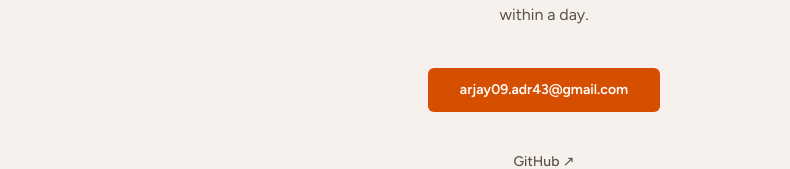
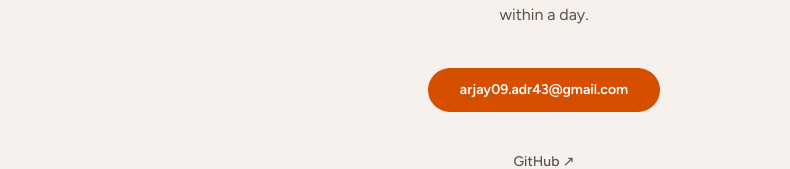
Before and after one commit to arjaydelosreyes/Arjay-Portfolio, a Next.js app: page / in a window 1280 px wide. Shown: the part 3134-3303 px from the top of the page, without its empty margins (96-886 px from the left). Built offline with nearby package versions, Linux system fonts and the light colour scheme.

Commit message:
05282026 - "fix email button: pre-filled subject and rounded-full style"

```diff
--- a/components/Contact.tsx
+++ b/components/Contact.tsx
@@ -28,8 +28,8 @@ export default function Contact() {
         </p>
 
         <a
-          href={`mailto:${bio.email}`}
-          className="inline-flex items-center justify-center px-8 py-3 rounded-md bg-accent text-white font-semibold text-sm hover:opacity-90 transition-opacity mb-10"
+          href={`mailto:${bio.email}?subject=Opportunity%20%E2%80%94%20Arjay%20Delos%20Reyes`}
+          className="inline-flex items-center justify-center px-8 py-3 rounded-full bg-accent text-white font-semibold text-sm hover:opacity-90 transition-opacity mb-10 focus-visible:outline-none focus-visible:ring-2 focus-visible:ring-accent focus-visible:ring-offset-2"
         >
           {bio.email}
         </a>
```
